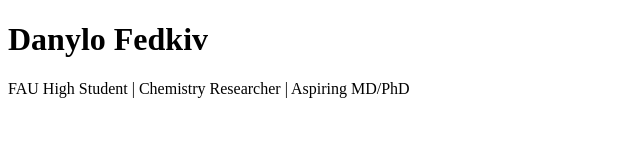
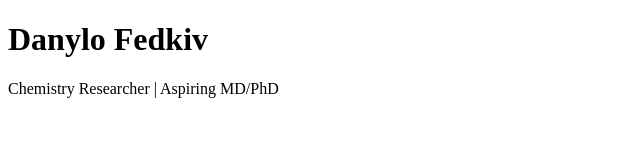
Before and after one commit to dfedkiv-codes/dfedkiv-codes.github.io, a plain HTML site: page index.html in a window 1280 px wide. Shown: the whole page, without its empty margins (0-640 px from the left). Drawn offline with Linux system fonts and the light colour scheme.

Commit message:
Remove 'FAU High Student' from introduction

```diff
--- a/index.html
+++ b/index.html
@@ -5,6 +5,6 @@
 </head>
 <body>
     <h1>Danylo Fedkiv</h1>
-    <p>FAU High Student | Chemistry Researcher | Aspiring MD/PhD</p>
+    <p>Chemistry Researcher | Aspiring MD/PhD</p>
 </body>
 </html>
```
